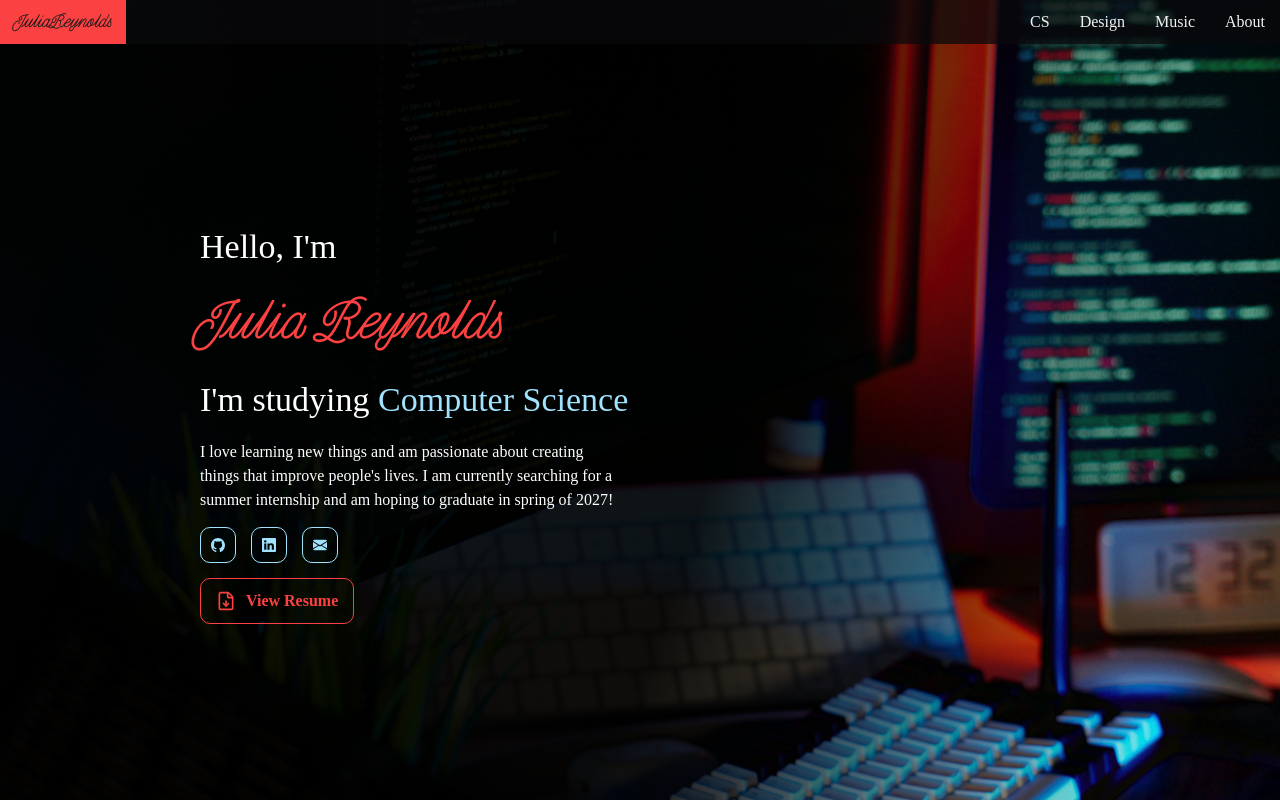
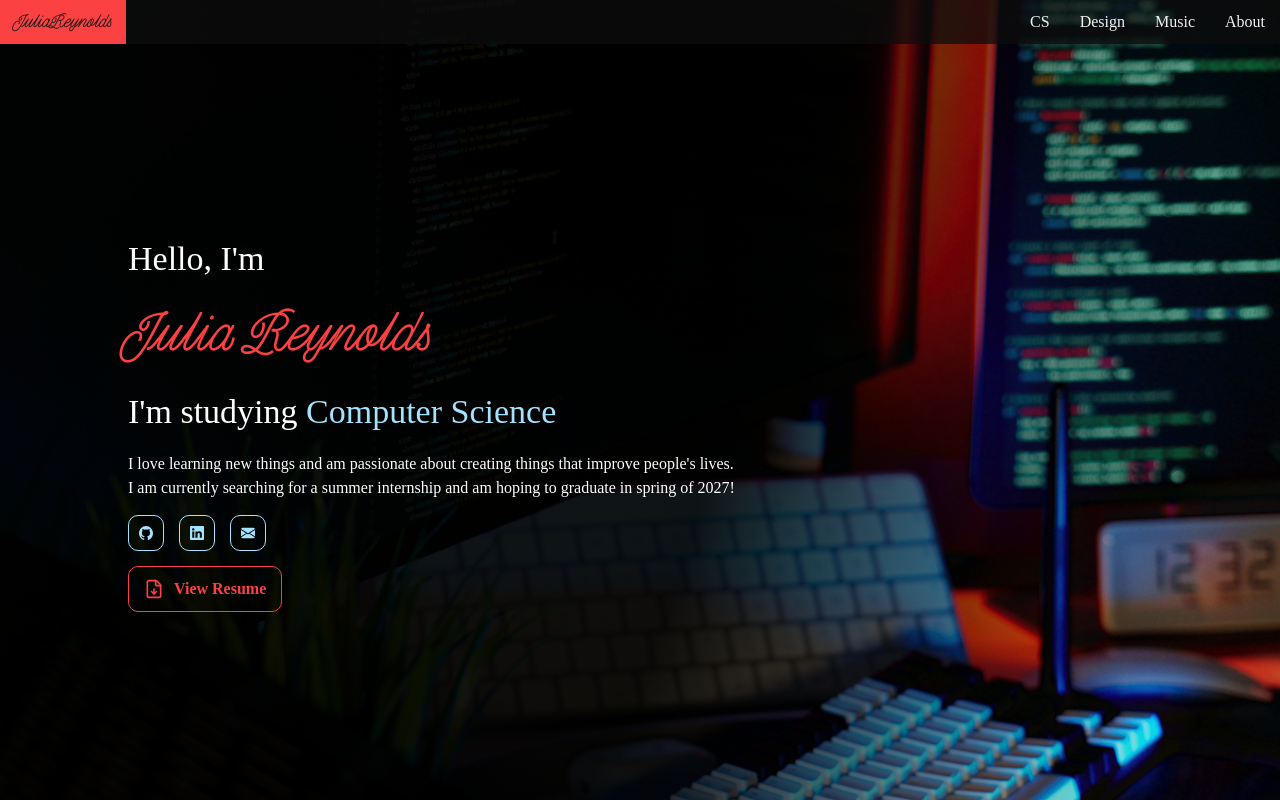
Before and after one commit to reynoldsjulia789/reynoldsjulia789.github.io, a website built with Vite: page index.html in a window 1280 px wide. Built offline with nearby package versions, Linux system fonts and the light colour scheme; files whose address does not match are found by name.

Commit message:
removed tailwind classes from index html and replicated functionality in index.css due to tailwind not working

```diff
--- a/index.html
+++ b/index.html
@@ -18,7 +18,7 @@
         <script src="src/script.js" type="module" defer></script>
     </head>
     <body>
-        <header class="bg-zinc-950/75">
+        <header>
             <nav>
                 <a class="navBtn name" href="index.html">Julia<span>Reynolds</span></a>
                 <ul>
@@ -29,8 +29,8 @@
                 </ul>
             </nav>
         </header>
-        <main class="indexContent flex flex-row items-center px-10 md:px-25 lg:px-50">
-            <section class="left md:max-w-75/100 lg:max-w-65/100">
+        <main class="indexContent">
+            <section class="left">
                 <h2>Hello, I'm</h2>
                 <h1 class="name">Julia Reynolds</h1>
                 <h2>I'm studying <span>Computer Science</span></h2>
--- a/src/css/index.css
+++ b/src/css/index.css
@@ -9,12 +9,27 @@ body
 /* INDEX PAGE */
 .indexContent
 {
+    display:   flex;
+    flex-direction: row;
+    align-items: center;
+    padding-inline: 10%;
+
+    @media screen and (max-width: 480px)
+    {
+        justify-content: center;
+    }
+
     .left
     {
-        flex:           1;
         display:        flex;
         flex-direction: column;
         gap:            var(--space-s);
+        max-width:      100%;
+
+        @media screen and (min-width: 480px)
+        {
+            max-width: 75%;
+        }
 
         h1
         {
--- a/src/css/variables.css
+++ b/src/css/variables.css
@@ -16,22 +16,23 @@
 :root
 {
     /* Grey */
-    --black:        #0c0c0c;
-    --grey-1:       #121212;
-    --grey-2:       #1c1c1c;
-    --grey-3:       #2c2c2c;
-    --grey-4:       #595959;
-    --grey-5:       #808080;
-    --grey-6:       #a6a6a6;
-    --grey-7:       #bfbfbf;
-    --grey-8:       #d9d9d9;
-    --grey-9:       #f2f2f2;
-    --white:        #ffffff;
+    --black:        hsl(0, 0%, 5%);
+    --black-75:     hsla(0, 0%, 5%, 0.75);
+    --grey-1:       hsl(0, 0%, 7%);
+    --grey-2:       hsl(0, 0%, 11%);
+    --grey-3:       hsl(0, 0%, 17%);
+    --grey-4:       hsl(0, 0%, 35%);
+    --grey-5:       hsl(0, 0%, 50%);
+    --grey-6:       hsl(0, 0%, 65%);
+    --grey-7:       hsl(0, 0%, 75%);
+    --grey-8:       hsl(0, 0%, 85%);
+    --grey-9:       hsl(0, 0%, 95%);
+    --white:        hsl(0, 0%, 100%);
 
     /* Colors */
-    --color-1:      #a1e3ff;
-    --color-2:      #fb4141;
-    --color-2-2:    #581c1c;
+    --color-1:      hsl(198, 100%, 82%);
+    --color-2:      hsl(0, 96%, 62%);
+    --color-2-2:    hsl(0, 52%, 23%);
 
     /* purple #9E9EFF #4d4d69 */
 
@@ -47,6 +48,21 @@
     --text-4xl:     60px;
     --text-5xl:     96px;
     --text-6xl:     128px;
+
+    @media screen and (max-width: 600px)
+    {
+        --text-2xs:     6px;
+        --text-xs:      8px;
+        --text-s:       10px;
+        --text-m:       14px;
+        --text-l:       16px;
+        --text-xl:      20px;
+        --text-2xl:     24px;
+        --text-3xl:     32px;
+        --text-4xl:     36px;
+        --text-5xl:     48px;
+        --text-6xl:     60px;
+    }
 
     /* Space */
     --space-2xs:    5px;
--- a/src/pages/music.html
+++ b/src/pages/music.html
@@ -16,7 +16,7 @@
         <!-- Script -->
         <script src="../script.js" type="module" defer></script>
     </head>
-    <body class="bg-[url(/images/SheetMusic_Unsplash.jpg)] bg-center bg-cover bg-blend-color-dodge">
+    <body class="bg-[url(/src/assets/images/SheetMusic_Unsplash.jpg)] bg-center bg-cover bg-blend-color-dodge">
         <header>
             <nav>
                 <a class="navBtn name" href="../../index.html">Julia<span>Reynolds</span></a>
--- a/src/style.css
+++ b/src/style.css
@@ -18,6 +18,7 @@ html
 
         /* default font */
         font-family:            BespokeSerif-Regular;
+        font-size:              var(--text-m);
 
         /* name styling */
         .name
@@ -25,6 +26,10 @@ html
             font-family:        Pencerio-Hairline;
             font-weight:        bold;
         }
+
+        header
+        {
+            background-color:   var(--black-75);
 
             /* Nav Bar */
             nav
@@ -74,6 +79,7 @@ html
                     }
                 }
             }
+        }
 
         main
         {
```
Lines whose indentation alone changed are shown as unchanged.
